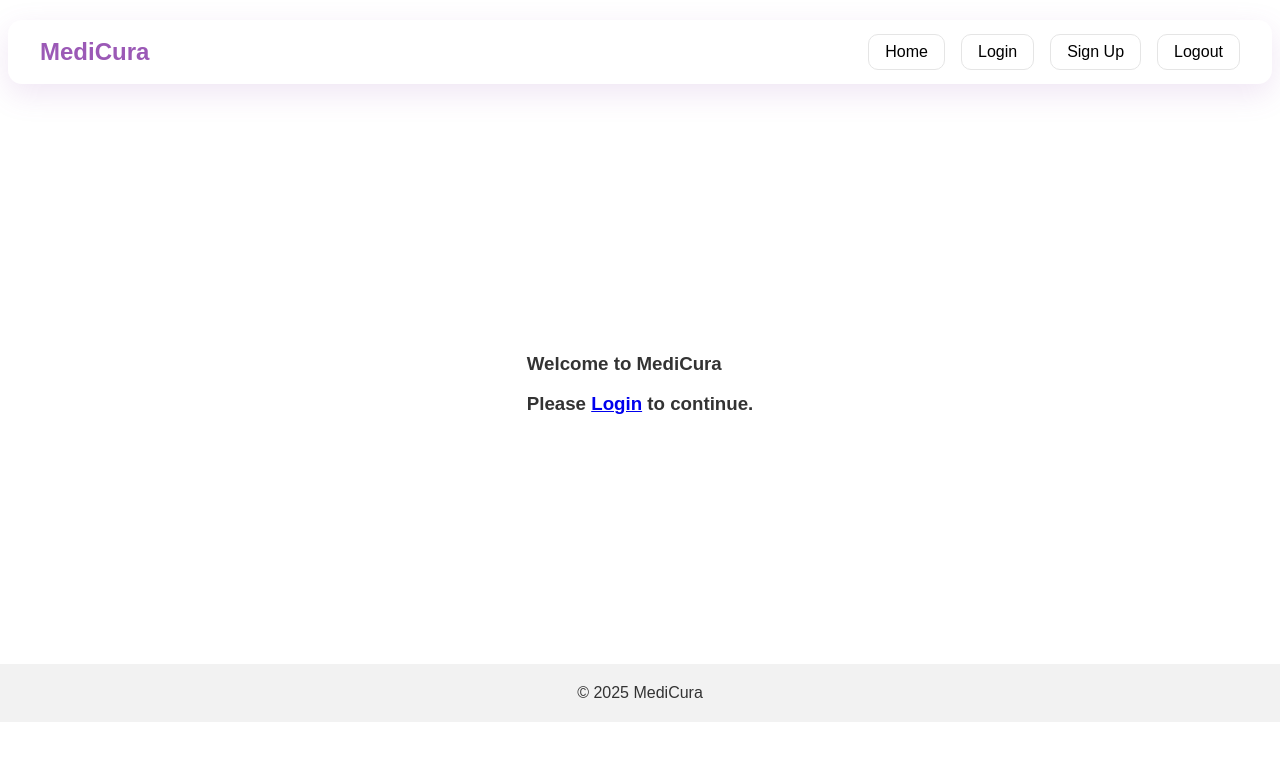
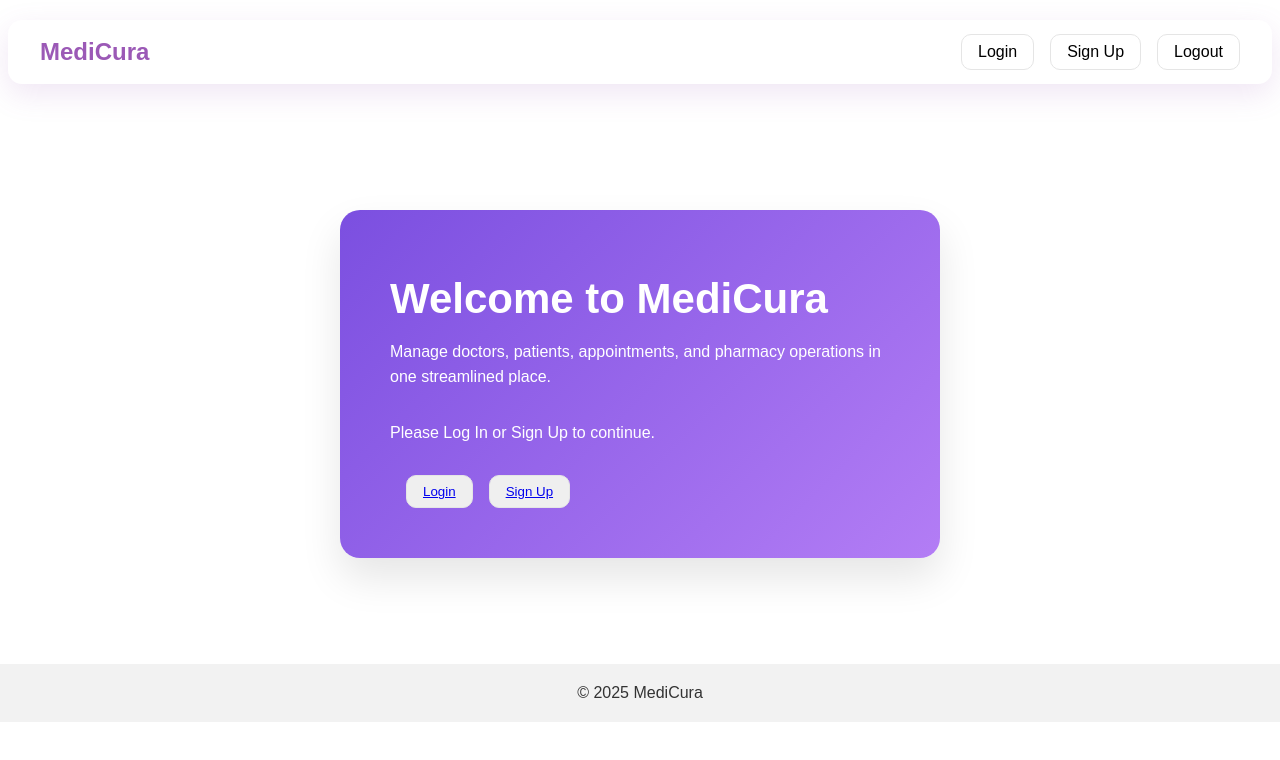
Before and after one commit to Zubaer-Habib-Sayham/MediCura, a React (Create React App) app in the folder frontend/: page / in a window 1280 px wide. Shown: the top 760 px of the page. Built offline with nearby package versions, Linux system fonts and the light colour scheme.

Commit message:
CSS and Home Page changes

```diff
--- a/frontend/src/pages/Home.js
+++ b/frontend/src/pages/Home.js
@@ -6,15 +6,32 @@ function Home() {
         <>
         <nav>
             <div class="logo">MediCura</div>
-            <Link to="/">Home</Link>
+            {/* <Link to="/">Home</Link> */}
             <Link to="/login">Login</Link>
             <Link to="/signup">Sign Up</Link>
             <Link to="/logout">Logout</Link>
         </nav>
         <main>
             <div>
-                <h3>Welcome to MediCura</h3>
-                <h3>Please <Link to="/login">Login</Link> to continue.</h3>
+                <section className="hero">
+                    <div className="hero-content">
+
+                        <h1>Welcome to MediCura</h1>
+
+                        <p>
+                            Manage doctors, patients, appointments, and pharmacy operations
+                            in one streamlined place.
+                        </p>
+                        <p>
+                            Please Log In or Sign Up to continue.
+                        </p>
+                        <div>
+                            <button><Link to="/login">Login</Link></button>
+                            <button><Link to="/signup">Sign Up</Link></button>
+                        </div>
+                    </div>
+                </section>
+
             </div>
         </main>
         <footer>&copy; 2025 MediCura</footer>
--- a/frontend/src/styles.css
+++ b/frontend/src/styles.css
@@ -56,3 +56,25 @@ button:hover{
     background: #9b59b6;
     color: white;
 }
+
+/* Homepage welcome text */
+.hero {
+  max-width: 1200px;
+  margin: 40px auto;
+  padding: 50px;
+  border-radius: 20px;
+  background: linear-gradient(135deg, #7b4fe0, #b37df5);
+  color: white;
+  box-shadow: 0 20px 40px rgba(0, 0, 0, 0.1);
+}
+
+.hero h1 {
+  font-size: 42px;
+  margin: 15px 0;
+}
+
+.hero p {
+  max-width: 500px;
+  line-height: 1.6;
+  margin-bottom: 30px;
+}
```
